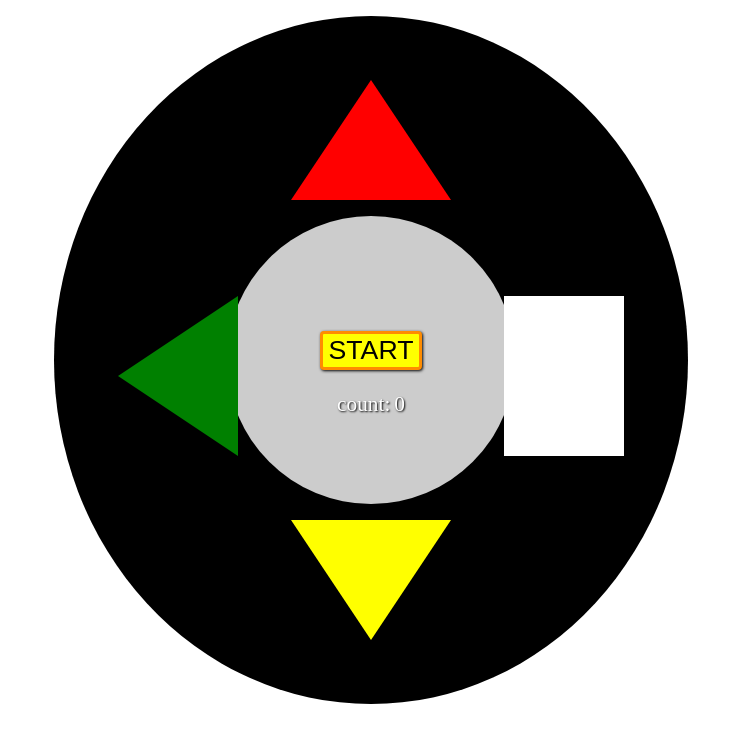
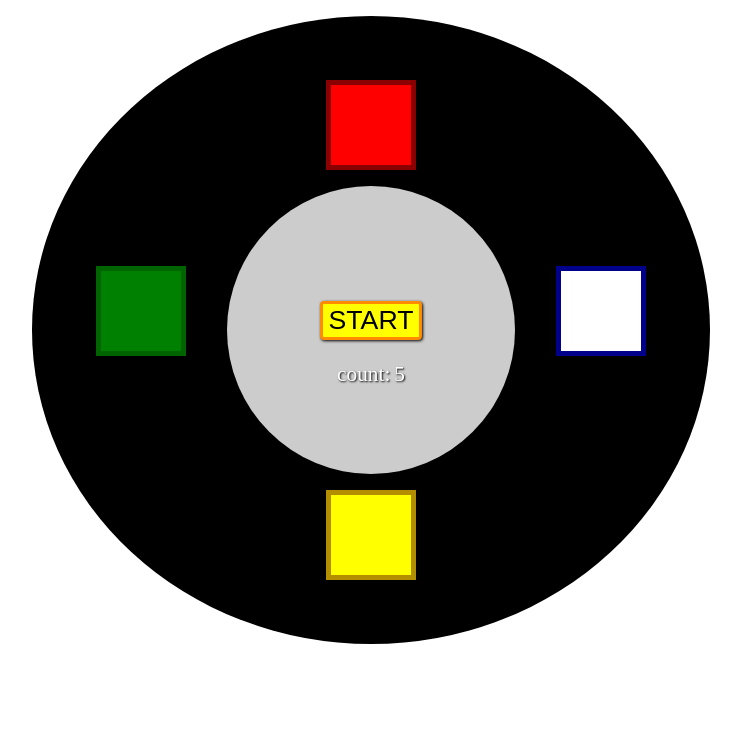
Before and after one commit to jjspetz/simon, a plain HTML site: page index.html in a window 1280 px wide. Both pictures are taken after a click on the element "START". Shown: the whole page, without its empty margins (269-1010 px from the left). Drawn offline with Linux system fonts and the light colour scheme.

Commit message:
delays works to a degree

```diff
--- a/script.js
+++ b/script.js
@@ -4,8 +4,11 @@ window.onload = function() {
   // globals
   var colorArray = [];
   var userArray = [];
-  var count = 0;
   var colors;
+  var colorDict = {
+    darkyellow: '#b38f00',
+    lightred: '...'
+  }
 
   // set variables
   var red = document.getElementById('red');
@@ -42,6 +45,11 @@ window.onload = function() {
   });
   // start
   start.addEventListener('click', function() {
+    // reset globals
+    colorArray = [];
+    userArray = [];
+    count = 0;
+    // run game
     game();
   });
 
@@ -55,17 +63,21 @@ window.onload = function() {
 
   // button effects
   function effects(buttons) {
-    buttons.forEach(function(button) {
-      // gets old color
-      let color = button.style.borderColor;
-      // change later
-      button.style.borderColor = "white";
-      // play audio
-      let track = audio[button.id + 'Audio'];
-      track.play();
-      // change back
-      setTimeout(function() {button.style.borderColor = color}, 5000);
-    });
+
+      buttons.forEach(function(button, index) {
+        setTimeout(() => {
+        // change later
+        button.style.backgroundColor = "white";
+        // play audio
+        let track = audio[button.id + 'Audio'];
+        track.play();
+        let last = buttons[index-1] || undefined;
+        if (last)
+          last.style.backgroundColor = last.id;
+
+      }, 1000 * index);
+      });
+
   }
 
   // check user input
@@ -85,10 +97,10 @@ window.onload = function() {
     colorArray.push(next);
     effects(colorArray);
 
-    if (!check()) {
+    if (check()) {
       effects(colorArray);
     }
-    else if (count < 20) {
+    else if (count < 5) {
       count++;
       game();
     }
--- a/style.css
+++ b/style.css
@@ -1,7 +1,11 @@
+body {
+  margin: 0;
+  height: 100vh;
+}
 #main{
   margin: 1em auto;
   padding: 4em;
-  width: 40%;
+  width: 550px;
   border-radius: 50%;
   background-color: black;
 }
@@ -17,41 +21,37 @@
 
 #red {
   margin: 0 auto;
-  width: 0;
-	height: 0;
-	border-left: 80px solid transparent;
-	border-right: 80px solid transparent;
-	border-bottom: 120px solid red;
+  width: 80px;
+  height: 80px;
+  background: red;
+	border: 5px solid darkred;
 }
 
 #blue {
   float: right;
   margin-top: 6em;
-  width: 0;
-	height: 0;
-	border-top: 80px solid transparent;
-	border-left: 120px solid blue;
-	border-bottom: 80px solid transparent;
+  width: 80px;
+  height: 80px;
+  background: blue;
+	border: 5px solid darkblue;
 }
 
 #green {
   float: left;
   margin-top: 6em;
- 	width: 0;
-	height: 0;
-	border-top: 80px solid transparent;
-	border-right: 120px solid green;
-	border-bottom: 80px solid transparent;
+  width: 80px;
+  height: 80px;
+  background: green;
+	border: 5px solid darkgreen;
 }
 
 #yellow {
   clear: both;
   margin: 0 auto;
-  width: 0;
-	height: 0;
-	border-left: 80px solid transparent;
-	border-right: 80px solid transparent;
-	border-top: 120px solid yellow;
+  width: 80px;
+  height: 80px;
+  background: yellow;
+	border: 5px solid #b38f00;
 }
 
 #count, #start {
```
